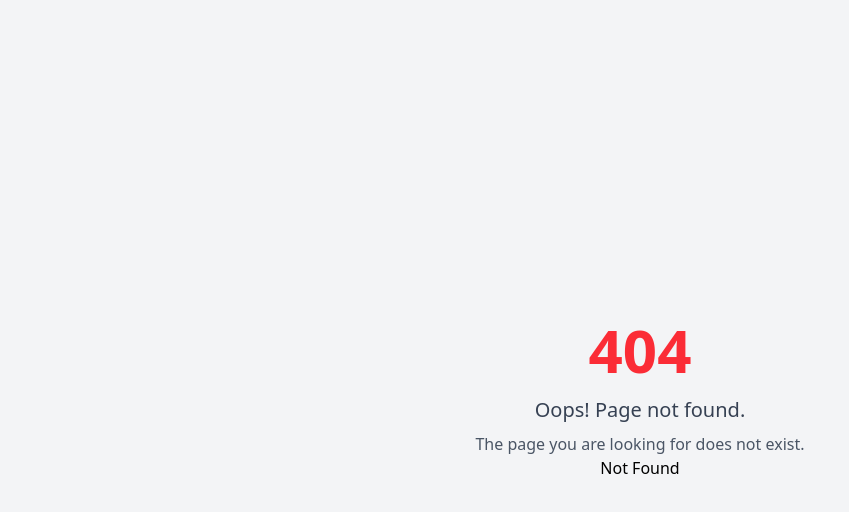
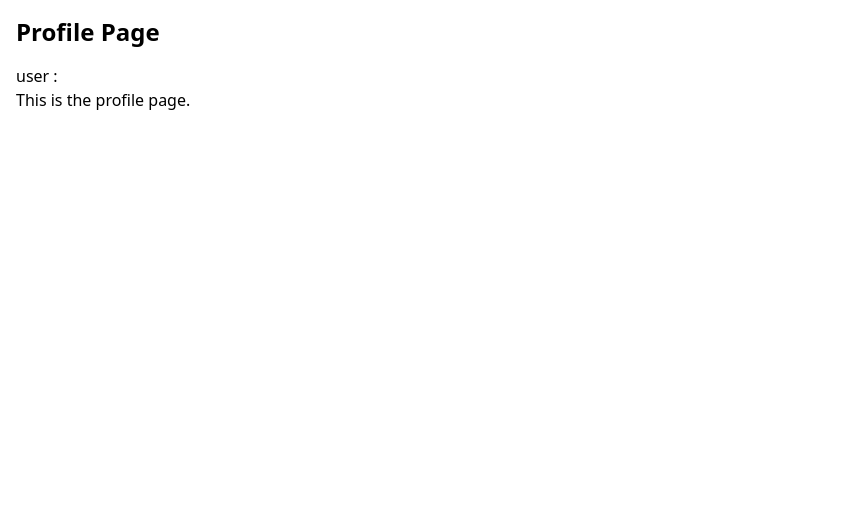
Before and after one commit to irgiadit7/missionFE2-Inter, a React (Vite) app in the folder my-react-app/: page /profile in a window 1280 px wide. Before the commit this address had no page. Shown: the top 512 px of the page, without its empty margins (0-849 px from the left). Built offline with nearby package versions, Linux system fonts and the light colour scheme; sample sign-in values are in the browser's storage.

Commit message:
#18 Custom hook

```diff
--- a/my-react-app/src/Pages/products.jsx
+++ b/my-react-app/src/Pages/products.jsx
@@ -2,29 +2,22 @@ import { Fragment, useEffect, useState, useRef } from "react";
 import CardProducts from "../components/Fragments/CardProducts";
 import Button from "../components/Elements/Button";
 import Counter from "../components/Fragments/Counter";
-import { getProducts } from "../services/products.service";import { getUsername } from "../services/auth.service";
+import { getProducts } from "../services/products.service";
+import { useLogin } from "../hooks/useLogin";
 
 
 const ProductsPages = () => {
   const [cart, setCart] = useState([]);
   const [totalPrice, setTotalPrice] = useState(0);
   const [products, setProducts] = useState([]);
-  const [username, setUsername] = useState("");
+  const username = useLogin();
 
 
   useEffect(() => {
     setCart([...JSON.parse(localStorage.getItem("cart") || "[]")]);
   }, []);
 
-   useEffect(() => {
-    const token = localStorage.getItem("token");
-    if (token) {
-      const user = getUsername(token);
-      setUsername(user);
-    } else {
-      window.location.href = "/login";
-    }
-  }, []);
+
 
   useEffect(() => {
     getProducts((data) => {
--- /dev/null
+++ b/my-react-app/src/Pages/profile.jsx
@@ -0,0 +1,14 @@
+import { useLogin } from "../hooks/useLogin";
+
+const ProfilePages = () => {
+    const username = useLogin();
+    return (
+        <div className="container mx-auto p-4">
+            <h1 className="text-2xl font-bold mb-4">Profile Page</h1>
+            user : {username}
+            <p>This is the profile page.</p>
+        </div>
+    );
+}
+
+    export default ProfilePages;
--- /dev/null
+++ b/my-react-app/src/hooks/useLogin.jsx
@@ -0,0 +1,17 @@
+import { useState, useEffect } from "react";
+import { getUsername } from "../services/auth.service";
+
+export const useLogin = () => {
+    const [username, setUsername] = useState("");
+       useEffect(() => {
+        const token = localStorage.getItem("token");
+        if (token) {
+          const user = getUsername(token);
+          setUsername(user);
+        } else {
+          window.location.href = "/login";
+        }
+      }, []);
+
+    return username;
+    };
--- a/my-react-app/src/main.jsx
+++ b/my-react-app/src/main.jsx
@@ -7,6 +7,7 @@ import LoginPages from './Pages/login.jsx';
 import RegisterPages from './Pages/register.jsx';
 import ErrorPage from './Pages/404.jsx';
 import ProductsPages from './Pages/products.jsx';
+import ProfilePages from './Pages/profile.jsx';
 
 const router = createBrowserRouter([
   {
@@ -25,6 +26,10 @@ const router = createBrowserRouter([
   {
     path: "/products",
     element: <ProductsPages />,
+  },
+  {
+  path: "/profile",
+    element: <ProfilePages  />,
   }
 ])
 
```
